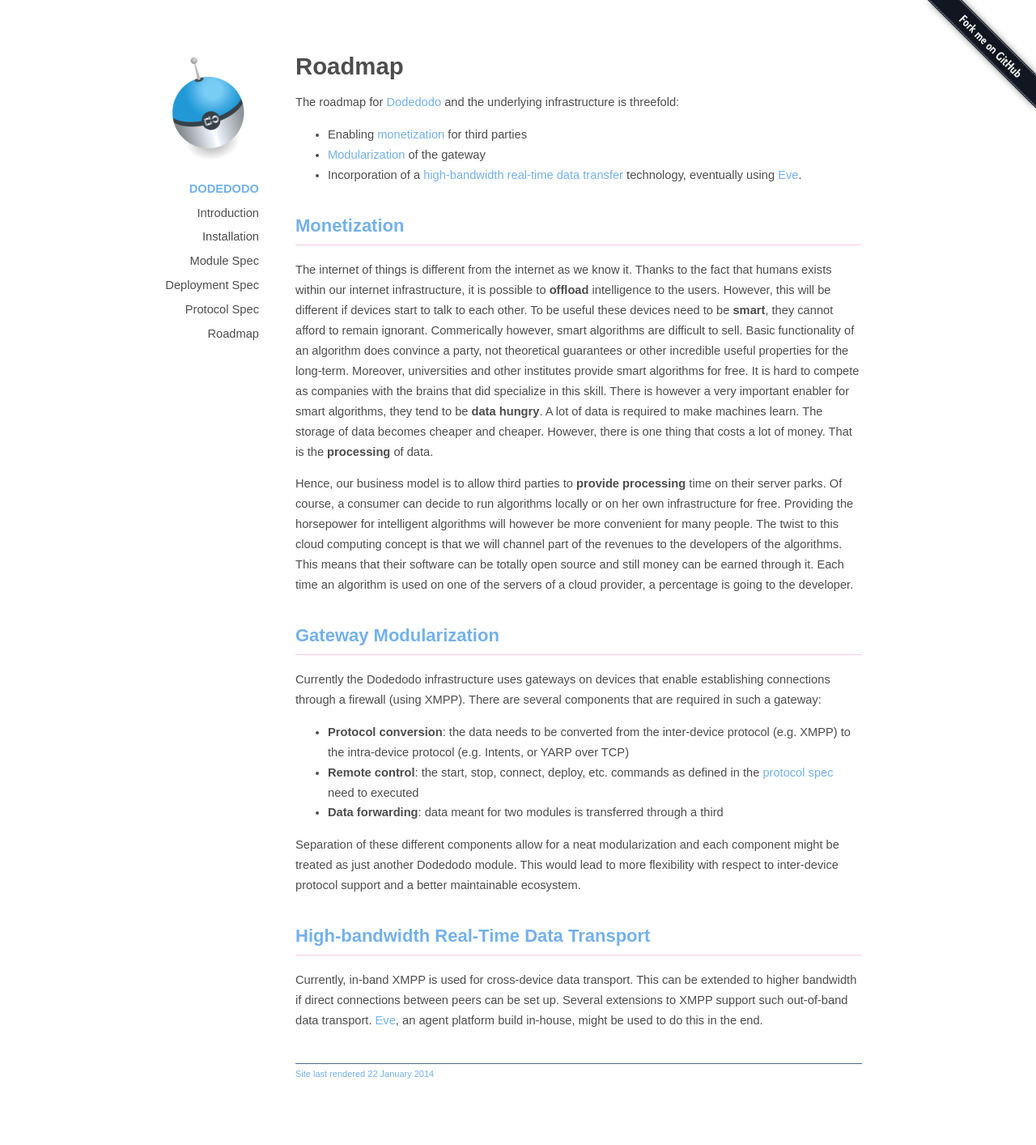
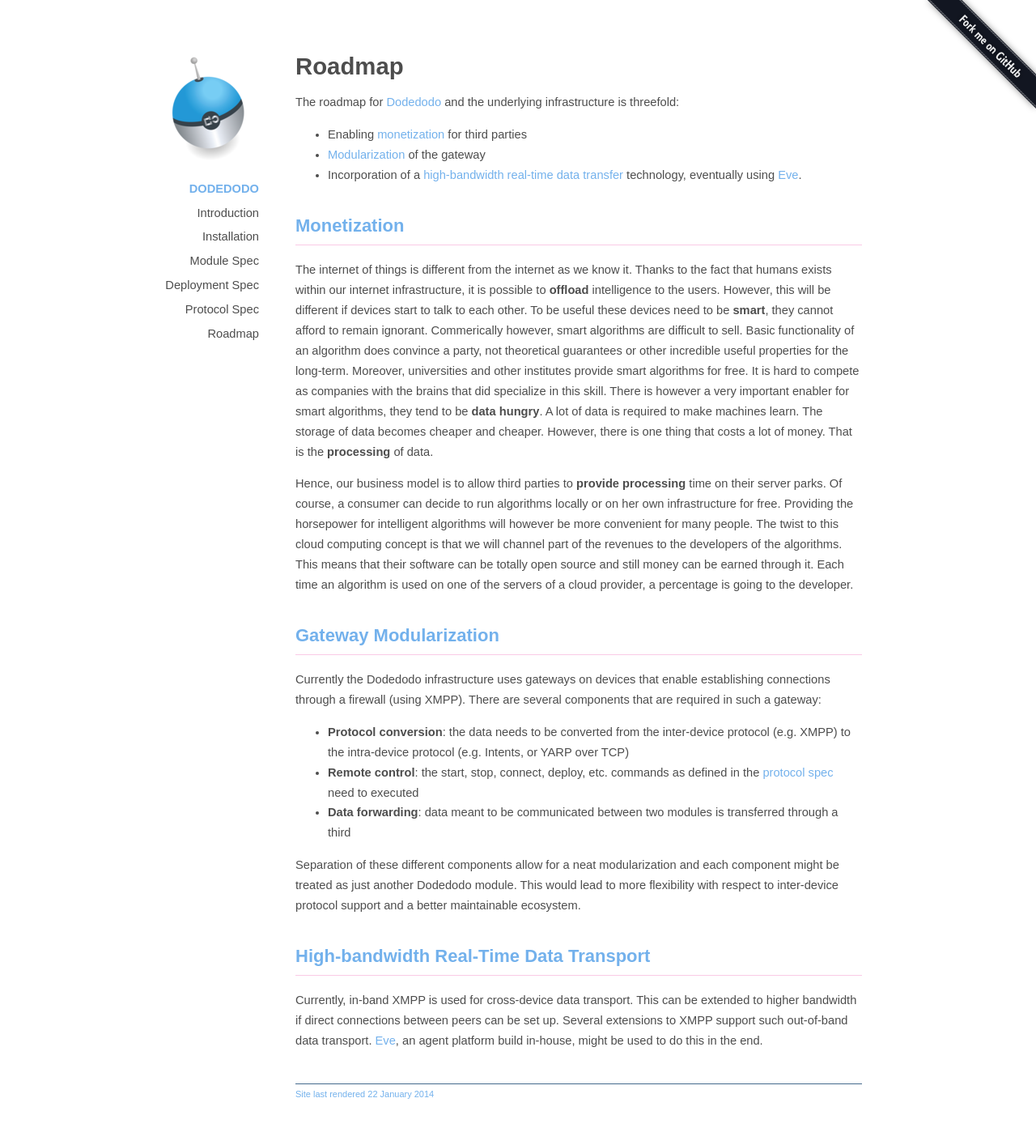
Before and after one commit to dobots/aim, a Jekyll site: the page built from roadmap.md, in a window 1280 px wide. Shown: the whole page at 81% size. Built offline with Jekyll 4.4.1, drawn with Linux system fonts in a browser that asks for light colours; before the commit the page ends 1389 px from its top, so only the background shows below that.

Commit message:
Weird sentence

```diff
--- a/roadmap.md
+++ b/roadmap.md
@@ -24,7 +24,7 @@
 
 * **Protocol conversion**: the data needs to be converted from the inter-device protocol (e.g. XMPP) to the intra-device protocol (e.g. Intents, or YARP over TCP)
 * **Remote control**: the start, stop, connect, deploy, etc. commands as defined in the [protocol spec](protocol_spec.html) need to executed
-* **Data forwarding**: data meant for two modules is transferred through a third
+* **Data forwarding**: data meant to be communicated between two modules is transferred through a third
 
 Separation of these different components allow for a neat modularization and each component might be treated as just another Dodedodo module. This would lead to more flexibility with respect to inter-device protocol support and a better maintainable ecosystem.
 
```
